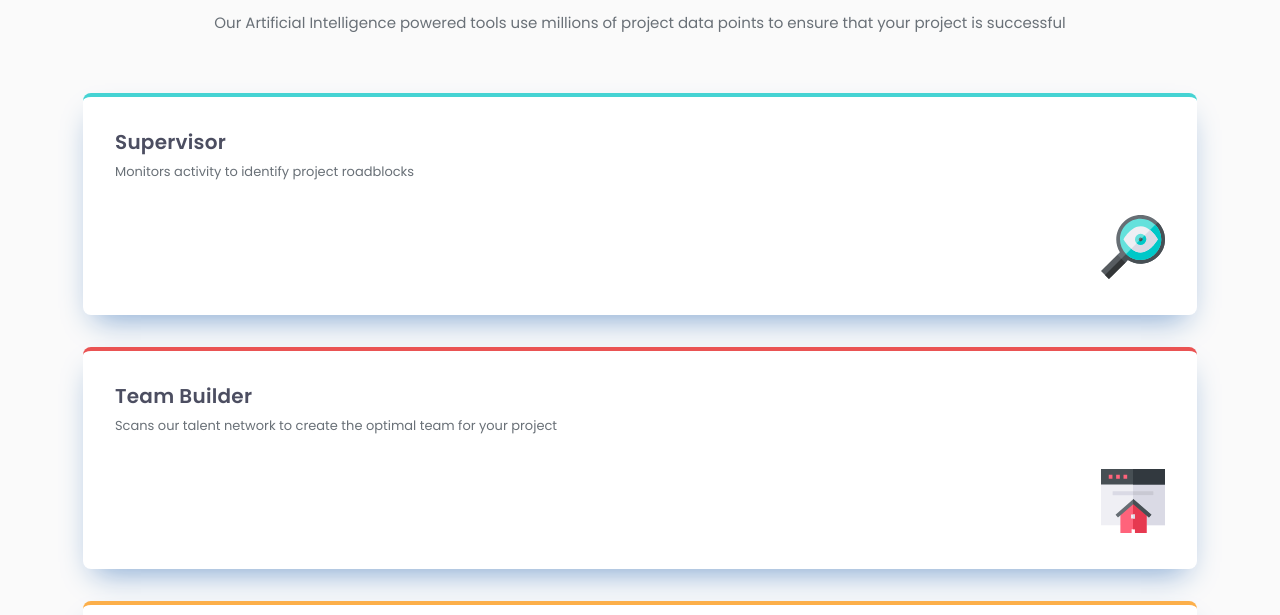
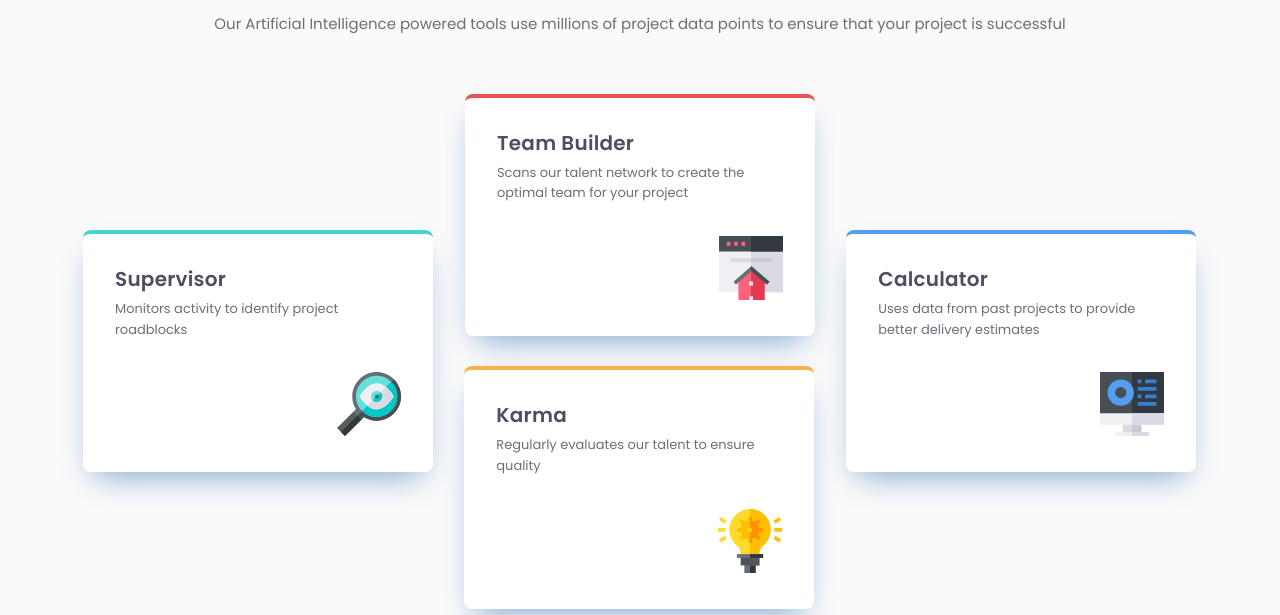
Before and after one commit to przemekkoczwara/four-cards, a website built with Vite: page index.html in a window 1280 px wide. Shown: the part 131-746 px from the top of the page. Built offline with nearby package versions, Linux system fonts and the light colour scheme.

Commit message:
Add RWD -> tablet, desktop, use GRID

```diff
--- a/index.html
+++ b/index.html
@@ -24,7 +24,7 @@
           </p>
         </header>
         <section class="cards">
-          <article class="card">
+          <article class="card card-1">
             <h3 class="card__name poppins-semibold">Supervisor</h3>
             <p class="card__description poppins-regular">
               Monitors activity to identify project roadblocks
@@ -33,7 +33,7 @@
               <img src="src/images/icon-supervisor.svg" alt="Loupe" />
             </div>
           </article>
-          <article class="card red">
+          <article class="card red card-2">
             <h3 class="card__name poppins-semibold">Team Builder</h3>
             <p class="card__description poppins-regular">
               Scans our talent network to create the optimal team for your
@@ -46,8 +46,8 @@
               />
             </div>
           </article>
-          <article class="card orange">
-            <h3 class="card__name poppins-semibold"">Karma</h3>
+          <article class="card orange card-3">
+            <h3 class="card__name poppins-semibold">Karma</h3>
             <p class="card__description poppins-regular">
               Regularly evaluates our talent to ensure quality
             </p>
@@ -55,7 +55,7 @@
               <img src="src/images/icon-karma.svg" alt="Light bulb" />
             </div>
           </article>
-          <article class="card blue">
+          <article class="card blue card-4">
             <h3 class="card__name poppins-semibold">Calculator</h3>
             <p class="card__description poppins-regular">
               Uses data from past projects to provide better delivery estimates
--- a/src/sass/_cards.scss
+++ b/src/sass/_cards.scss
@@ -9,6 +9,11 @@
   text-align: center;
 }
 
+@media (min-width: 768px) {
+  .hero {
+    padding: 0 5rem;
+  }
+}
 .title,
 .subtitle {
   font-size: vars.$font-size-24;
@@ -68,3 +73,60 @@
     text-align: right;
   }
 }
+
+@media (min-width: 768px) {
+  .cards {
+    display: grid;
+    grid-template-columns: 1fr 1fr;
+    grid-template-rows: auto auto auto;
+    gap: 30px;
+    justify-content: center;
+  }
+  .card {
+    margin-bottom: 0;
+    max-width: 315px;
+
+    &.card-2,
+    &.card-4 {
+      grid-row: 1;
+      grid-column: 1 / 3;
+      justify-self: center;
+    }
+
+    &.card-4 {
+      grid-row: 3;
+      grid-column: 1 / 3;
+    }
+  }
+}
+
+@media (min-width: 1024px) {
+  .cards {
+    grid-template-columns: 1fr 1fr 1fr;
+    grid-template-rows: auto auto;
+  }
+
+  .card {
+    max-width: 350px;
+
+    &.card-1 {
+      grid-row: 1 / 3;
+      grid-column: 1;
+      align-self: center;
+    }
+
+    &.card-2 {
+      grid-row: 1;
+      grid-column: 2;
+    }
+    &.card-3 {
+      grid-row: 2;
+      grid-column: 2;
+    }
+    &.card-4 {
+      grid-row: 1 / 3;
+      grid-column: 3;
+      align-self: center;
+    }
+  }
+}
```
